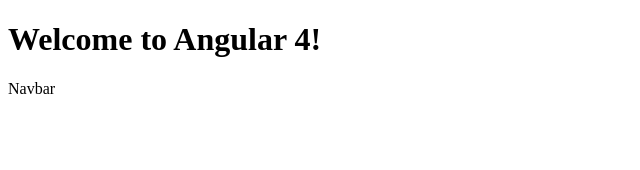
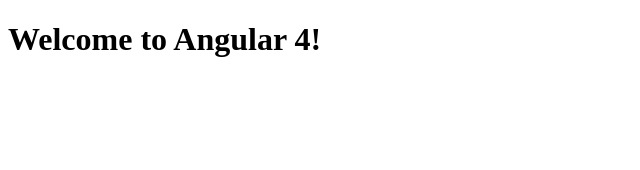
Before and after one commit to chaitanya-apty/angular-starter-image, an Angular app: page / in a window 1280 px wide. Shown: the top 170 px of the page, without its empty margins (0-640 px from the left). Built offline with nearby package versions, Linux system fonts and the light colour scheme.

Commit message:
Main component html updated.

```diff
--- a/src/app/app.component.html
+++ b/src/app/app.component.html
@@ -1,3 +1,6 @@
 <h1>Welcome to Angular 4!</h1>
-<sd-navbar></sd-navbar>
+
+<!-- include nav-bar -->
+<!-- include toolbar -->
+
 <router-outlet></router-outlet>
```
